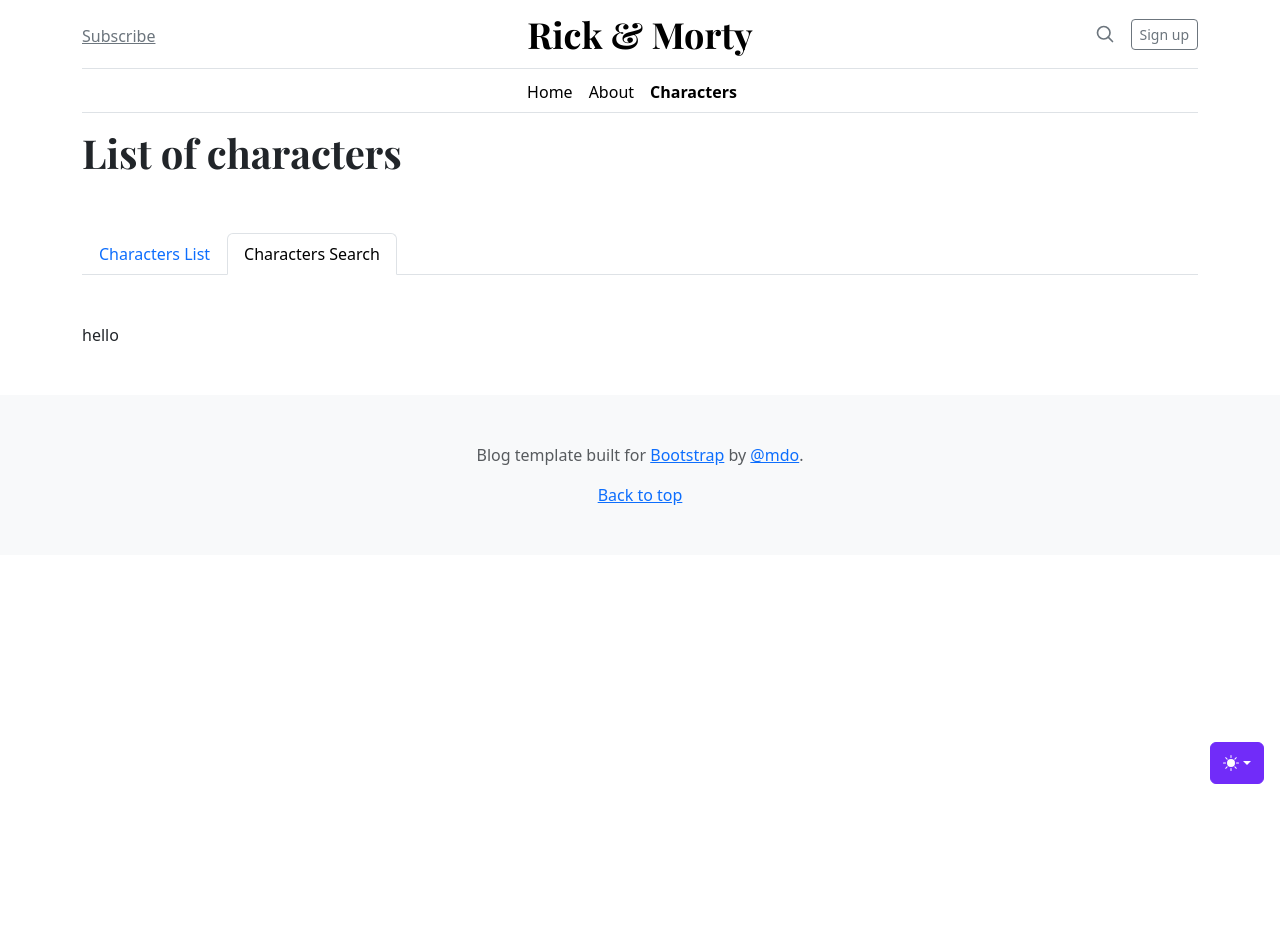
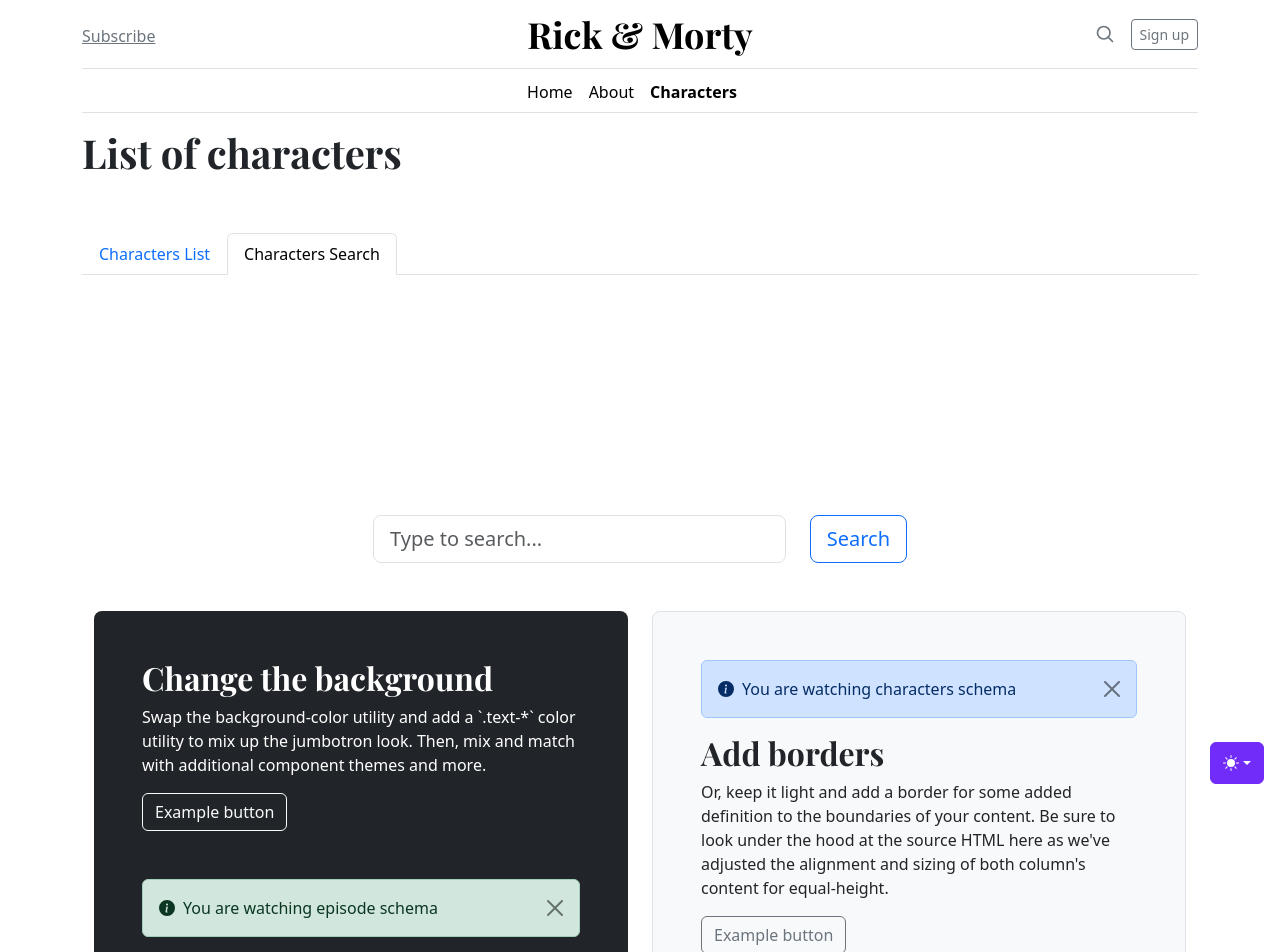
Before and after one commit to sjosuerojas/rick-and-morty-app, a Vue app: page /characters/search in a window 1280 px wide. Shown: the top 952 px of the page. Before the commit the page ends 800 px from the top, so only its background shows below. Built offline with nearby package versions, Linux system fonts and the light colour scheme; what @tanstack/vue-query would draw is missing.

Commit message:
feat: added composable hooks for queries

```diff
--- a/src/api/characters.ts
+++ b/src/api/characters.ts
@@ -29,3 +29,12 @@
     throw new Error(`Character ${id} not found: Details >> ${error}`);
   }
 };
+
+export const getFilteredCharacter = async (query: string): Promise<RickAndMorty> => {
+  try {
+    const { data } = await http.get<RickAndMorty>(`/api/character/?name=${query}`);
+    return data;
+  } catch (error) {
+    throw new Error(`Character ${query} not found: Details >> ${error}`);
+  }
+};
--- a/src/components/characters/CharacterSearch.vue
+++ b/src/components/characters/CharacterSearch.vue
@@ -1,5 +1,39 @@
+<script setup lang="ts">
+import { ref } from 'vue';
+import CharactersResult from '@/components/characters/CharactersResult.vue';
+
+const searchOptions: string[] = [
+    'Rick Sanchez',
+    'Morty Smith',
+    'Johnny Depp',
+    'Beth Smith',
+];
+
+const searchInput = ref<string>('');
+</script>
+
 <template>
-    <main>
-        hello
-    </main>
+    <div class="container position-relative">
+        <div class="row justify-content-center">
+            <div class="col-xl-6">
+                <div class="text-center text-white">
+                    <h1 class="mb-5">Search for characters, episodes, location from the API!</h1>
+                    <div class="row">
+                        <div class="col">
+                            <input v-model="searchInput" class="form-control form-control-lg" list="searchOptions"
+                                type="email" placeholder="Type to search...">
+                            <datalist id="searchOptions">
+                                <option v-for="(option) in searchOptions" :key="option" :value="option" />
+                            </datalist>
+                        </div>
+                        <div class="col-auto">
+                            <button class="btn btn-outline-primary btn-lg" type="button">Search</button>
+                        </div>
+                    </div>
+                </div>
+            </div>
+        </div>
+
+        <characters-result />
+    </div>
 </template>
--- /dev/null
+++ b/src/components/characters/CharactersResult.vue
@@ -0,0 +1,27 @@
+<script setup lang="ts">
+import RMAlert from '@/components/common/RMAlert.vue';
+</script>
+
+<template>
+    <div class="row align-items-md-stretch py-5">
+        <div class="col-12 col-md-6">
+            <div class="h-100 p-5 text-bg-dark rounded-3">
+                <h2>Change the background</h2>
+                <p>Swap the background-color utility and add a `.text-*` color utility to mix up the jumbotron look.
+                    Then, mix and match with additional component themes and more.</p>
+                <button class="btn btn-outline-light mb-5" type="button">Example button </button>
+                <r-m-alert text="You are watching episode schema" variant="success" />
+            </div>
+        </div>
+        <div class="col-12 col-md-6">
+            <div class="h-100 p-5 bg-body-tertiary border rounded-3">
+                <r-m-alert text="You are watching characters schema" variant="primary" />
+                <h2>Add borders</h2>
+                <p>Or, keep it light and add a border for some added definition to the boundaries of your content. Be
+                    sure to look under the hood at the source HTML here as we've adjusted the alignment and sizing of
+                    both column's content for equal-height.</p>
+                <button class="btn btn-outline-secondary" type="button">Example button</button>
+            </div>
+        </div>
+    </div>
+</template>
--- a/src/components/characters/LatestCharacters.vue
+++ b/src/components/characters/LatestCharacters.vue
@@ -1,13 +1,8 @@
 <script setup lang="ts">
-import { useQuery } from '@tanstack/vue-query';
-import { getMultipleCharacters } from '../../api/characters';
 import PlaceholderCard from '@/components/shared/PlaceholderCard.vue';
+import { useLatestCharacters } from '../../hooks/useCharacters';
 
-const { data: characters, isFetching } = useQuery({
-    queryKey: ['character'],
-    queryFn: () => getMultipleCharacters("2,4"),
-    retry: false
-});
+const { latestCharacters: characters, isFetching } = useLatestCharacters();
 </script>
 
 <template>
--- /dev/null
+++ b/src/components/common/RMAlert.vue
@@ -0,0 +1,40 @@
+<script setup lang="ts">
+import { toRefs } from 'vue';
+
+type Variant = 'primary' | 'secondary' | 'success' | 'danger' | 'warning' | 'info' | 'light' | 'dark';
+
+interface Props {
+    text: string;
+    variant: Variant;
+}
+
+const props = defineProps<Props>();
+const { text, variant } = toRefs(props)
+</script>
+
+<template>
+    <div :class="{
+        'alert-primary': variant === 'primary',
+        'alert-secondary': variant === 'secondary',
+        'alert-success': variant === 'success',
+        'alert-danger': variant === 'danger',
+        'alert-warning': variant === 'warning',
+        'alert-info': variant === 'info',
+        'alert-light': variant === 'light',
+        'alert-dark': variant === 'dark',
+    }" class="alert alert-dismissible d-flex align-items-center fade show" role="alert">
+        <svg xmlns="http://www.w3.org/2000/svg" class="d-none">
+            <symbol id="info-fill" viewBox="0 0 16 16">
+                <path
+                    d="M8 16A8 8 0 1 0 8 0a8 8 0 0 0 0 16zm.93-9.412-1 4.705c-.07.34.029.533.304.533.194 0 .487-.07.686-.246l-.088.416c-.287.346-.92.598-1.465.598-.703 0-1.002-.422-.808-1.319l.738-3.468c.064-.293.006-.399-.287-.47l-.451-.081.082-.381 2.29-.287zM8 5.5a1 1 0 1 1 0-2 1 1 0 0 1 0 2z" />
+            </symbol>
+        </svg>
+        <svg class="bi flex-shrink-0 me-2" role="img" aria-label="Info:" style="width: 1rem; height: 1rem;">
+            <use xlink:href="#info-fill" />
+        </svg>
+        <div>
+            {{ text }}
+        </div>
+        <button type="button" class="btn-close" data-bs-dismiss="alert" aria-label="Close"></button>
+    </div>
+</template>
--- a/src/hooks/useCharacters.ts
+++ b/src/hooks/useCharacters.ts
@@ -1,6 +1,6 @@
 import { useCharacterStore } from '@/store/characterStore';
 import { useQuery } from '@tanstack/vue-query';
-import { getCharacters, getSingleCharacter } from '../api/characters';
+import { getCharacters, getSingleCharacter, getMultipleCharacters } from '../api/characters';
 import { storeToRefs } from 'pinia';
 import { watchEffect } from 'vue';
 
@@ -47,3 +47,24 @@
     isError
   };
 };
+
+export const useLatestCharacters = () => {
+  const store = useCharacterStore();
+  const { latestCharacters } = storeToRefs(store);
+
+  const { data, isFetching, isError } = useQuery({
+    queryKey: ['character'],
+    queryFn: () => getMultipleCharacters('2,4'),
+    retry: false
+  });
+
+  watchEffect(() => {
+    if (data.value) store.setLatestCharacters(data.value);
+  });
+
+  return {
+    latestCharacters,
+    isFetching,
+    isError
+  };
+};
--- a/src/store/characterStore.ts
+++ b/src/store/characterStore.ts
@@ -5,8 +5,13 @@
 export const useCharacterStore = defineStore('characters', () => {
   const characters = ref<Character[]>([]);
   const currentCharacter = ref<Character>();
+  const latestCharacters = ref<Character[]>([]);
   const currentPage = ref<number>(1);
   const totalPages = ref<number>(5);
+
+  function setLatestCharacters(_characters: Character[]) {
+    latestCharacters.value = _characters;
+  }
 
   function setCurrentCharacter(_character: Character) {
     currentCharacter.value = _character;
@@ -23,9 +28,11 @@
 
   return {
     characters,
+    latestCharacters,
     currentCharacter,
     currentPage,
     totalPages,
+    setLatestCharacters,
     setCurrentCharacter,
     setCharacters,
     setPageCharacter
```
